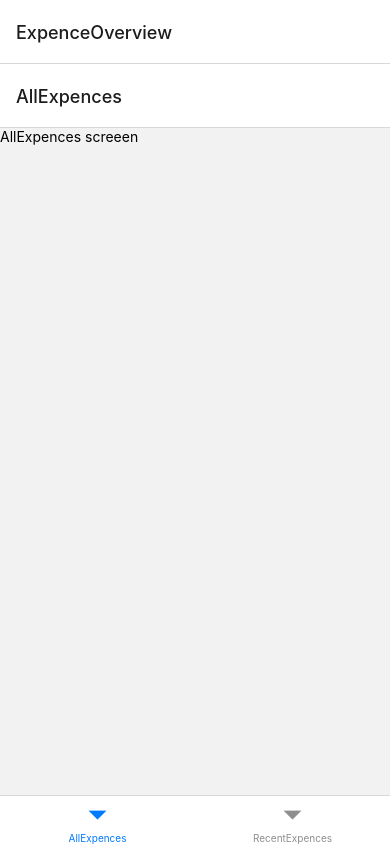
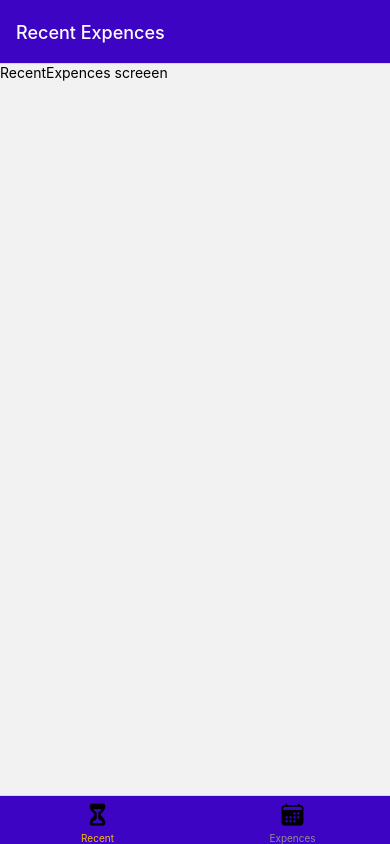
Before and after one commit to jeothankachan270898/ExpenceTracker, a React Native app: screen / in a window 390 px wide. Built offline with nearby package versions, Linux system fonts and the light colour scheme.

Commit message:
Navigation style and icons added

```diff
--- a/App.js
+++ b/App.js
@@ -2,6 +2,8 @@
 import { NavigationContainer } from '@react-navigation/native';
 import { createNativeStackNavigator } from '@react-navigation/native-stack';
 import { createBottomTabNavigator } from '@react-navigation/bottom-tabs';
+import { GlobalStyles } from './constants/styles';
+import { Ionicons } from '@expo/vector-icons';
 
 import AllExpences from './screens/AllExpences';
 import ManageExpences from './screens/ManageExpences';
@@ -11,9 +13,30 @@
 const Tab = createBottomTabNavigator();
 
 function ExpenceOverview(){
-  return <Tab.Navigator>
-    <Tab.Screen name='AllExpences' component={AllExpences}/>
-    <Tab.Screen name='RecentExpences' component={RecentExpences}/>
+  return <Tab.Navigator screenOptions={{
+    headerStyle : {backgroundColor: GlobalStyles.colors.primary500},
+    headerTintColor: '#fff',
+    tabBarStyle: {backgroundColor: GlobalStyles.colors.primary500},
+    tabBarActiveTintColor: GlobalStyles.colors.accent500
+  }}>
+
+    <Tab.Screen name='RecentExpences'
+    component={RecentExpences}
+    options={{
+      title: 'Recent Expences',
+      tabBarLabel: 'Recent',
+      tabBarIcon: ({ colors, size}) => (
+        <Ionicons name='hourglass' size={size} color={colors}/>
+      )
+    }}/>
+    <Tab.Screen name='AllExpences'
+     component={AllExpences}
+     options={{
+      title: 'All Expences',
+      tabBarLabel: 'Expences',
+      tabBarIcon: ({ colors, size}) => (
+        <Ionicons name='calendar' size={size} color={colors}/>)
+     }}/>
   </Tab.Navigator>
 }
 
@@ -24,7 +47,9 @@
     <StatusBar style="auto" />
     <NavigationContainer>
       <Stack.Navigator>
-        <Stack.Screen name='ExpenceOverview' component={ExpenceOverview}/>
+        <Stack.Screen name='ExpenceOverview'
+        component={ExpenceOverview}
+        options={{ headerShown : false}}/>
         <Stack.Screen name='ManageExpences' component={ManageExpences}/>
       </Stack.Navigator>
     </NavigationContainer>
--- /dev/null
+++ b/constants/styles.js
@@ -0,0 +1,16 @@
+export const GlobalStyles = {
+  colors: {
+    primary50: '#e4d9fd',
+    primary100: '#c6affc',
+    primary200: '#a281f0',
+    primary400: '#5721d4',
+    primary500: '#3e04c3',
+    primary700: '#2d0689',
+    primary800: '#200364',
+    accent500: '#f7bc0c',
+    error50: '#fcc4e4',
+    error500: '#9b095c',
+    gray500: '#39324a',
+    gray700: '#221c30',
+  },
+};
--- a/package.json
+++ b/package.json
@@ -10,6 +10,7 @@
     "eject": "expo eject"
   },
   "dependencies": {
+    "@expo/vector-icons": "^12.0.5",
     "@react-navigation/bottom-tabs": "^6.2.0",
     "@react-navigation/drawer": "^6.3.1",
     "@react-navigation/native": "^6.0.8",
```
Also changed, not shown: 1 other file (tests, documents, lock files or other folders).
